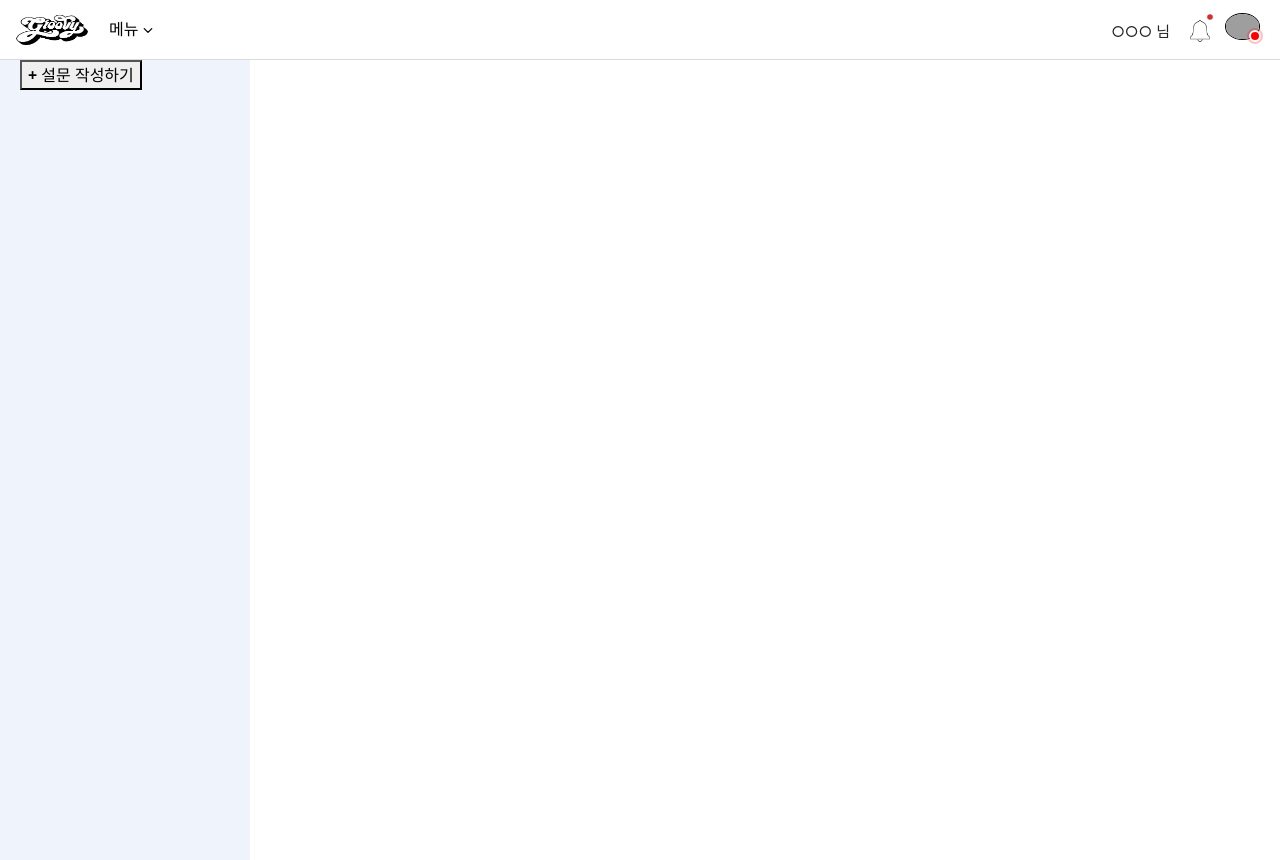
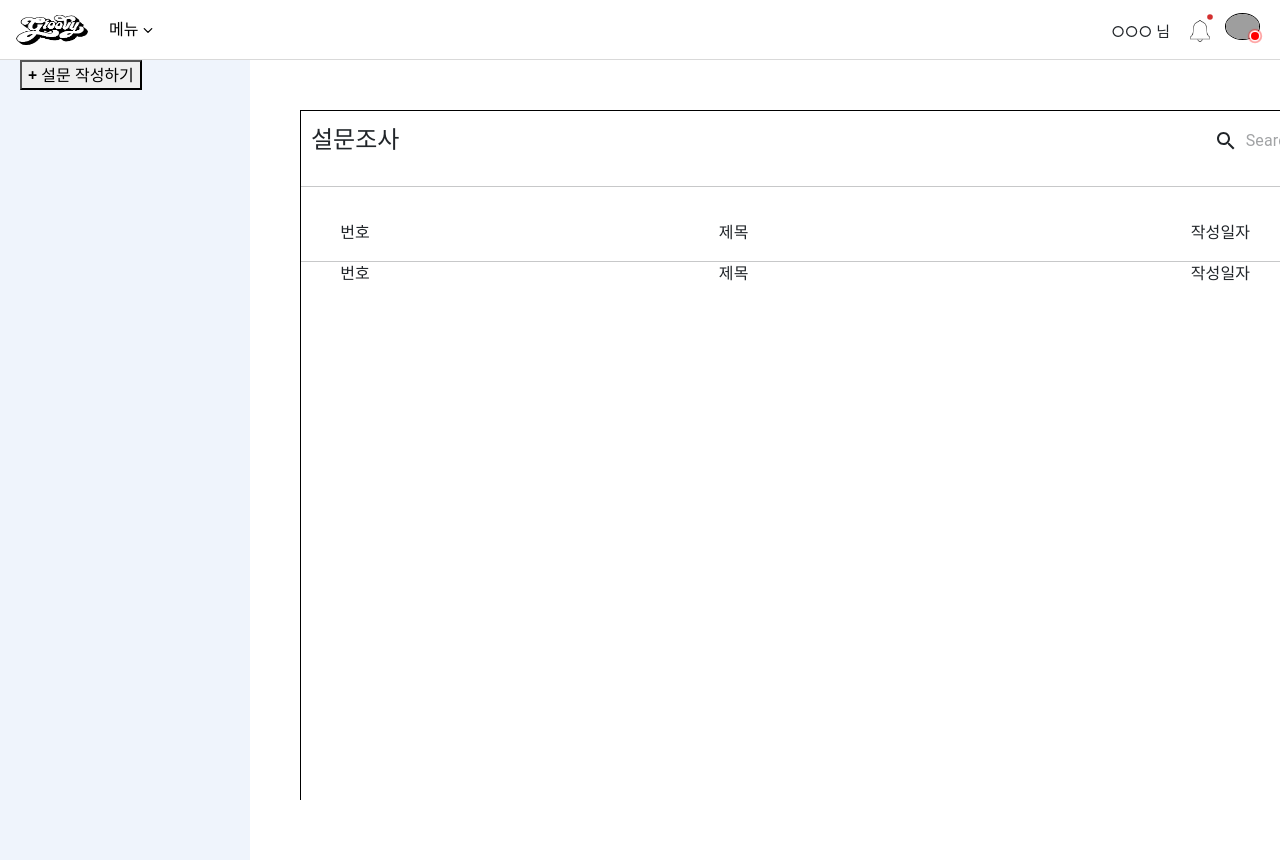
Before and after one commit to hipese/Groovy_React, a React (Create React App) app: page /Groovy/survey in a window 1280 px wide. Built offline with nearby package versions, Linux system fonts and the light colour scheme; grey boxes are pictures that could not be loaded.

Commit message:
survey added and css modified

```diff
--- a/src/pages/Survey/Survey.js
+++ b/src/pages/Survey/Survey.js
@@ -1,5 +1,127 @@
+import style from './survey.module.css';
+import {Grid, IconButton, Typography } from '@mui/material';
+import { styled, alpha } from '@mui/material/styles';
+import SearchIcon from '@mui/icons-material/Search';
+import InputBase from '@mui/material/InputBase';
+
+const Search = styled('div')(({ theme }) => ({
+    position: 'relative',
+    borderRadius: theme.shape.borderRadius,
+    backgroundColor: alpha(theme.palette.common.white, 0.15),
+    '&:hover': {
+    backgroundColor: alpha(theme.palette.common.white, 0.25),
+    },
+    marginRight: theme.spacing(2),
+    marginLeft: 0,
+    width: '100%',
+    [theme.breakpoints.up('sm')]: {
+    marginLeft: theme.spacing(3),
+    width: 'auto',
+    },
+}));
+
+const SearchIconWrapper = styled('div')(({ theme }) => ({
+    padding: theme.spacing(0, 2),
+    height: '100%',
+    position: 'absolute',
+    pointerEvents: 'none',
+    display: 'flex',
+    alignItems: 'center',
+    justifyContent: 'center',
+}));
+
+const StyledInputBase = styled(InputBase)(({ theme }) => ({
+color: 'inherit',
+'& .MuiInputBase-input': {
+    padding: theme.spacing(1, 1, 1, 0),
+    // vertical padding + font size from searchIcon
+    paddingLeft: `calc(1em + ${theme.spacing(4)})`,
+    transition: theme.transitions.create('width'),
+    width: '100%',
+    [theme.breakpoints.up('md')]: {
+    width: '20ch',
+    },
+},
+}));
+
 const Survey=()=>{
-
+    return(
+        <div className={`${style.surveyContents}`}>
+            <div className={`${style.padding10}`}>
+                <Grid container spacing={2}>
+                    <Grid item xs={8} className={`${style.vcenter}`}>
+                        <Typography variant="h5" >
+                            설문조사
+                        </Typography>
+                    </Grid>
+                    <Grid item xs={3}>
+                        <Search>
+                            <SearchIconWrapper>
+                            <SearchIcon />
+                            </SearchIconWrapper>
+                            <StyledInputBase
+                            placeholder="Search…"
+                            inputProps={{ 'aria-label': 'search' }}
+                            />
+                        </Search>
+                    </Grid>
+                    <Grid item xs={1} className={`${style.vcenter}`}>
+                        <button>설문생성</button>
+                    </Grid>
+                </Grid>
+            </div>
+            <hr></hr>
+            <div className={`${style.marginT50}`}>
+                <Grid container rowSpacing={2}>
+                    <Grid xs={1} className={style.center}>
+                        <Typography className={`${style.fs18} ${style.bold}`}>
+                            번호
+                        </Typography>
+                    </Grid>
+                    <Grid xs={6} className={style.center}>
+                        <Typography className={`${style.fs18} ${style.bold}`}>
+                            제목
+                        </Typography>
+                    </Grid>
+                    <Grid xs={3} className={style.center}>
+                        <Typography className={`${style.fs18} ${style.bold}`}>
+                            작성일자
+                        </Typography>
+                    </Grid>
+                    <Grid xs={2} className={style.center}>
+                        <Typography className={`${style.fs18} ${style.bold}`}>
+                            상태
+                        </Typography>
+                    </Grid>
+                </Grid>
+            </div>
+            <hr></hr>
+            <div id='list'>
+            <Grid container rowSpacing={2}>
+                    <Grid xs={1} className={style.center}>
+                        <Typography className={`${style.fs} ${style.b}`}>
+                            번호
+                        </Typography>
+                    </Grid>
+                    <Grid xs={6} className={style.center}>
+                        <Typography className={`${style.fs} ${style.b}`}>
+                            제목
+                        </Typography>
+                    </Grid>
+                    <Grid xs={3} className={style.center}>
+                        <Typography className={`${style.fs} ${style.b}`}>
+                            작성일자
+                        </Typography>
+                    </Grid>
+                    <Grid xs={2} className={style.center}>
+                        <Typography className={`${style.fs} ${style.b}`}>
+                            상태
+                        </Typography>
+                    </Grid>
+                </Grid>
+            </div>
+        </div>
+    )
 }
 
 export default Survey;
--- /dev/null
+++ b/src/pages/Survey/survey.module.css
@@ -0,0 +1,51 @@
+.surveyContents{
+    width: 1300px;
+    height: 760px;
+    border: 1px solid black;
+    margin-left: 50px;
+    margin-top: 50px;
+}
+
+.vcenter{
+    display: flex;
+    align-items: center;
+}
+
+.hcenter{
+    display: flex;
+    justify-content: center;
+}
+
+.center{
+    display: flex;
+    justify-content: center;
+    align-items: center;
+}
+
+.padding10{
+    padding: 10px;
+}
+.padding15{
+    padding: 15px;
+}
+
+.marginT50{
+    margin-top: 50px;
+}
+
+.marginB50{
+    margin-bottom: 50px;
+}
+
+.marginTB50{
+    margin-top: 50px;
+    margin-bottom: 50px;
+}
+
+.fs18{
+    font-size: 18px;
+}
+
+.bold{
+    font-weight: bold;
+}
```
